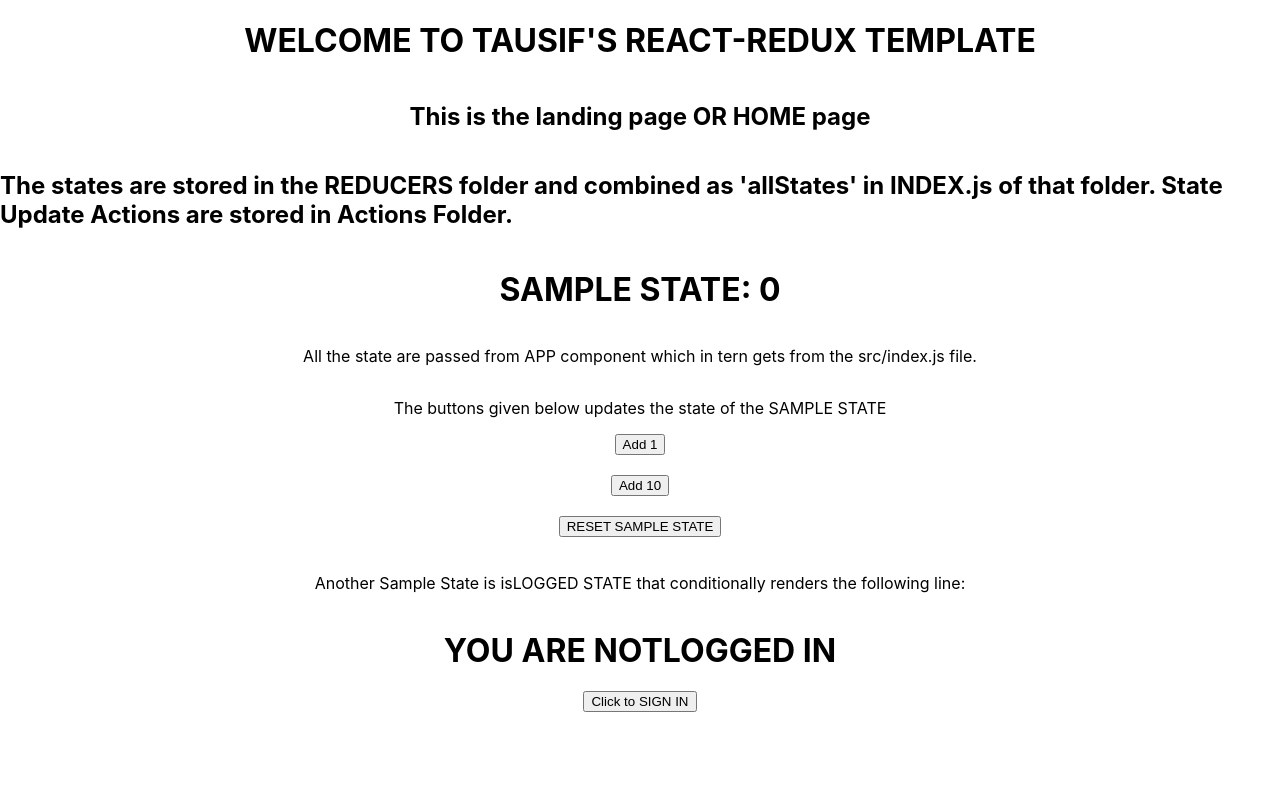
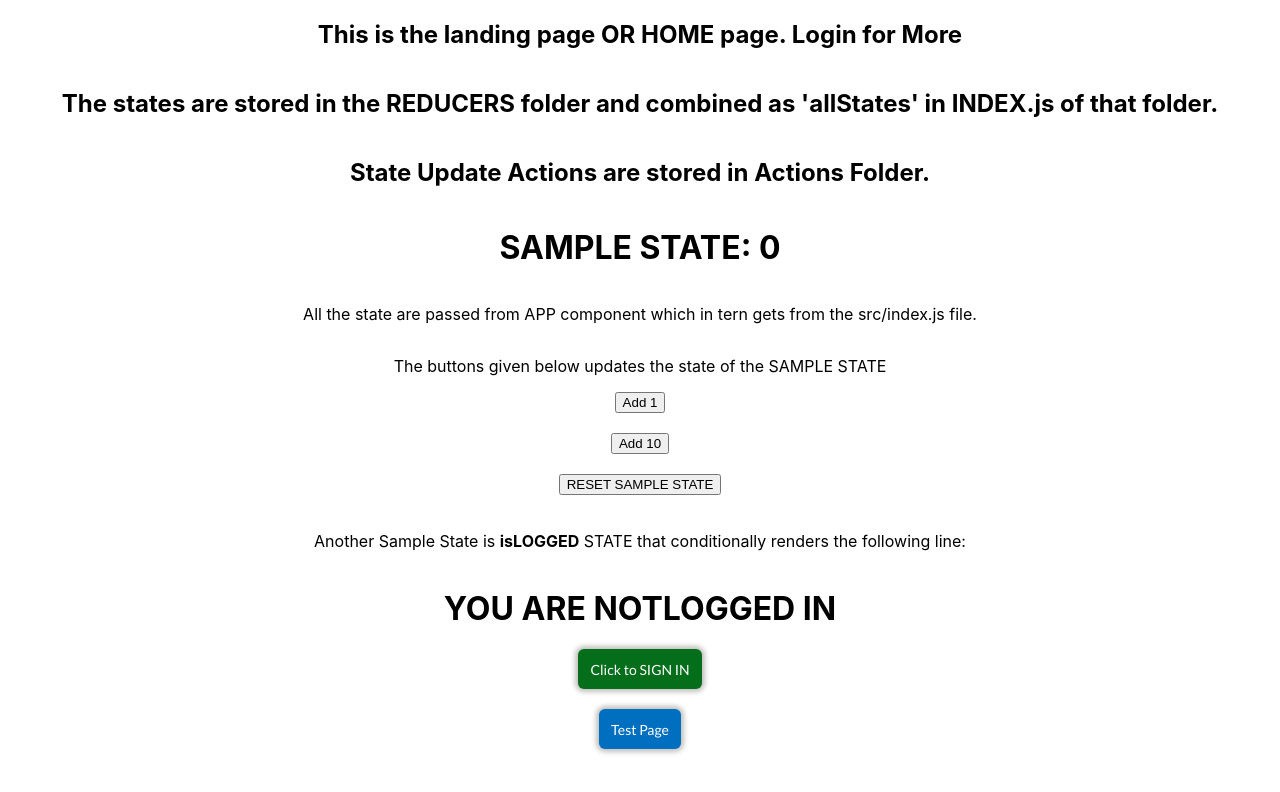
Before and after one commit to tausvels/react_template, a React (Create React App) app: page / in a window 1280 px wide. Shown: the top 792 px of the page. Built offline with nearby package versions, Linux system fonts and the light colour scheme; no server answers.

Commit message:
added css and a test page

```diff
--- a/package.json
+++ b/package.json
@@ -13,6 +13,7 @@
     "react": "^16.13.1",
     "react-dom": "^16.13.1",
     "react-redux": "^7.2.0",
+    "react-router": "^5.1.2",
     "react-router-dom": "^5.1.2",
     "react-scripts": "^3.4.1",
     "redux": "^4.0.5"
--- a/src/App.css
+++ b/src/App.css
@@ -1,33 +1,3 @@
-.App {
-  text-align: center;
-}
-
-.App-logo {
-  height: 40vmin;
-  pointer-events: none;
-}
-
-@media (prefers-reduced-motion: no-preference) {
-  .App-logo {
-    animation: App-logo-spin infinite 20s linear;
-  }
-}
-
-.App-header {
-  background-color: #282c34;
-  min-height: 100vh;
-  display: flex;
-  flex-direction: column;
-  align-items: center;
-  justify-content: center;
-  font-size: calc(10px + 2vmin);
-  color: white;
-}
-
-.App-link {
-  color: #61dafb;
-}
-
 @keyframes App-logo-spin {
   from {
     transform: rotate(0deg);
@@ -36,3 +6,34 @@
     transform: rotate(360deg);
   }
 }
+.btn {
+  cursor: pointer;
+  border: none;
+  min-height: 5vh;
+  border-radius: 6px;
+  padding: 6px 12px;
+  font-size: 14px;
+  font-family: 'Lato';
+  font-weight: 600;
+  box-shadow: 0 0 5px 3px #c2c1be;
+  overflow: hidden;
+  outline: none;
+}
+.btn:active {
+  transform: translateY(2px);
+}
+.btn-primary {
+  background-color: #006fbf;
+  color: white;
+  font-weight: 500;
+}
+.btn-action {
+  background-color: #046e1b;
+  color: white;
+  font-weight: 500;
+}
+.btn-danger {
+  background-color: #690208;
+  color: white;
+  font-weight: 500;
+}
--- a/src/App.js
+++ b/src/App.js
@@ -1,11 +1,13 @@
 import React from 'react';
-import { BrowserRouter as Router, Switch, Route } from 'react-router-dom';
-import { useSelector, useDispatch } from 'react-redux';
+import { useDispatch, useSelector } from 'react-redux';
+import { BrowserRouter as Router, Route, Switch } from 'react-router-dom';
 import './App.css';
+import { GeneralProvider } from './contexts/GeneralContext';
+// ---- import components for ROUTING ----------------------------------------- //
+import About from './screens/about/About';
+import Home from './screens/home/Home';
+import Test from './screens/Test/Test';
 
-// ---- import components for ROUTING ----------------------------------------- //
-import Home from './screens/home/Home';
-import About from './screens/about/About';
 
 function App() {
   // state is the overall STATE object that has sub states and can be found in the index.js of the reducer folder
@@ -14,8 +16,11 @@ function App() {
   return (
     <Router>
       <Switch>
-        <Route path='/about' render={ (routeProps) => <About {...routeProps} allStates = {stateObj} dispatch = {dispatch} /> } ></Route>
-        <Route path='/' render={ (routeProps) => <Home {...routeProps} allStates = {stateObj} dispatch = {dispatch} /> } ></Route>
+        <GeneralProvider>
+          <Route path='/about' render={ (routeProps) => <About {...routeProps} allStates = {stateObj} dispatch = {dispatch} /> } ></Route>
+          <Route path='/test' render={ (routeProps) => <Test {...routeProps} allStates = {stateObj} dispatch = {dispatch} /> } ></Route>
+          <Route exact path='/' render={ (routeProps) => <Home {...routeProps} allStates = {stateObj} dispatch = {dispatch} /> } ></Route>
+        </GeneralProvider>
       </Switch>
     </Router>
   );
--- /dev/null
+++ b/src/contexts/GeneralContext.js
@@ -0,0 +1,19 @@
+import React, { createContext, useState } from 'react';
+
+export const GeneralContext = createContext(null);
+
+export const GeneralProvider = (props) => {
+  const [state, setState] = useState({
+    user: {
+      userName: 'Tausif',
+      email: 'engr.tausifkhan@gmail.com'
+    },
+
+  });
+
+  return (
+    <GeneralContext.Provider value={[state, setState]}>
+      {props.children}
+    </GeneralContext.Provider>
+  );
+};
--- a/src/contexts/UserContext.js
+++ b/src/contexts/UserContext.js
@@ -1,4 +1,6 @@
 import { createContext } from 'react';
+
+
 
 const UserContext = createContext({
   id: null,
--- a/src/index.css
+++ b/src/index.css
@@ -1,3 +1,4 @@
+@import url('https://fonts.googleapis.com/css2?family=Lato&display=swap');
 body {
   box-sizing: border-box;
   margin: 0;
--- /dev/null
+++ b/src/screens/Test/Test.jsx
@@ -0,0 +1,17 @@
+import React, { useContext } from 'react';
+import { useHistory } from 'react-router';
+import { GeneralContext } from '../../contexts/GeneralContext';
+import './test.css';
+
+const Test = () => {
+  const history = useHistory();
+  const [state, setState] = useContext(GeneralContext);
+  return (
+    <div className='test-main'>
+      <h1>Welcome {state.user.userName} to Test Page!</h1>
+      <button className='btn btn-action' onClick={()=>history.goBack()}>Return to Home</button>
+    </div>
+  );
+};
+
+export default Test;
--- /dev/null
+++ b/src/screens/Test/test.css
@@ -0,0 +1,5 @@
+.test-main {
+  display: flex;
+  flex-direction: column;
+  align-items: center;
+}
--- a/src/screens/home/Home.jsx
+++ b/src/screens/home/Home.jsx
@@ -1,22 +1,28 @@
-import React from 'react';
+import React, { useContext } from 'react';
+import { useHistory } from 'react-router';
 import { Link } from 'react-router-dom';
+import { signIn, signOut } from '../../actions/loggingAction';
+// ---- IMPORT ACTIONS TO UPDATE STATE FROM THE ACTIONS FOLDER ----- //
+import { reset, sampleAction, sampleAction2 } from '../../actions/sampleAction';
+import { GeneralContext } from '../../contexts/GeneralContext';
 import './home.css';
-
-// ---- IMPORT ACTIONS TO UPDATE STATE FROM THE ACTIONS FOLDER ----- //
-import { sampleAction, sampleAction2, reset } from '../../actions/sampleAction';
-import { signIn, signOut } from '../../actions/loggingAction';
 
 
 
 // destructuing the props
 const Home = ({allStates, dispatch}) => {
-  // props = {allStates: allStates, dispatch: dispatch} and hence the destructure.
+  const history = useHistory();
+  const [state, setState] = useContext(GeneralContext); // <-- 'state' coming from context
   return (
     <div className = 'home_main'>
 
-      <h1> WELCOME TO TAUSIF'S REACT-REDUX TEMPLATE </h1>
-      <h2> This is the landing page OR HOME page</h2>
-      <h2> The states are stored in the REDUCERS folder and combined as 'allStates' in INDEX.js of that folder. State Update Actions are stored in Actions Folder.</h2>
+      {allStates.logged ?
+        (<h1> WELCOME TO {state.user.userName}'s' REACT-REDUX TEMPLATE </h1>)
+        :
+        <h2> This is the landing page OR HOME page. Login for More</h2>
+      }
+      <h2>The states are stored in the REDUCERS folder and combined as 'allStates' in INDEX.js of that folder.</h2>
+      <h2>State Update Actions are stored in Actions Folder.</h2>
       <h1> SAMPLE STATE: {allStates.sample} </h1>
       <p> All the state are passed from APP component which in tern gets from the src/index.js file.</p>
       <p>The buttons given below updates the state of the SAMPLE STATE</p>
@@ -24,20 +30,20 @@ const Home = ({allStates, dispatch}) => {
       <button onClick = { () => dispatch(sampleAction2()) }>Add 10</button> <br></br>
       <button onClick = { () => dispatch(reset()) }>RESET SAMPLE STATE</button>
       <br></br>
-      <p>Another Sample State is isLOGGED STATE that conditionally renders the following line: </p>
+      <p>Another Sample State is <strong>isLOGGED</strong> STATE that conditionally renders the following line: </p>
       {allStates.logged ?
         <>
           <h1>YOU ARE <strong>LOGGED IN</strong></h1>
           <Link to='about'>About Page</Link> <br></br>
-          <button onClick = { () => dispatch(signOut()) } >Click to SIGN OUT</button><br></br>
+          <button className='btn btn-danger' onClick = { () => dispatch(signOut()) } >Click to SIGN OUT</button><br></br>
         </>
         :
         <>
           <h1>YOU ARE <strong>NOT</strong>LOGGED IN</h1>
-          <button onClick = { () => dispatch(signIn()) }>Click to SIGN IN</button><br></br>
+          <button className='btn btn-action' onClick = { () => dispatch(signIn()) }>Click to SIGN IN</button><br></br>
         </>
       }
-
+      <button className='btn btn-primary' onClick={()=>history.push('/test')}> Test Page</button>
     </div>
   );
 };
```
